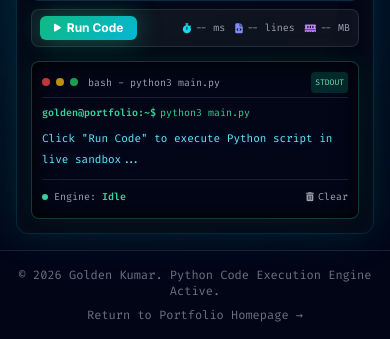
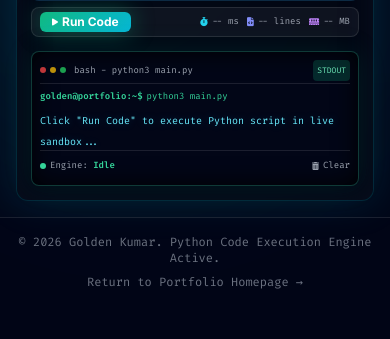
Before and after one commit to golden7667/Portfolio, a Flask app: page /simulator in a window 390 px wide. Shown: the part 676-1015 px from the top of the page. After the commit the page ends 965 px from the top, so only its background shows below. Run offline with Flask 3, Linux system fonts and the light colour scheme; parts of the project's set-up code (start-up, migrations or seed data) failed here and were passed over; some libraries are stand-ins or nearby versions.

Commit message:
style: ultra-compact simulator height (90px min-height, 3 visible rows)

```diff
--- a/templates/simulator.html
+++ b/templates/simulator.html
@@ -148,21 +148,21 @@
                         </div>
 
                         <!-- Editor Textarea & Line Numbers -->
-                        <div class="code-editor-wrapper flex flex-grow rounded-b-lg min-h-[140px]">
+                        <div class="code-editor-wrapper flex flex-grow rounded-b-lg min-h-[90px]">
                             <div id="lineNumbers" class="line-numbers">1<br>2<br>3<br>4<br>5<br>6<br>7<br>8<br>9<br>10</div>
-                            <textarea id="pythonCodeInput" class="code-editor-textarea flex-grow" rows="5" spellcheck="false"></textarea>
+                            <textarea id="pythonCodeInput" class="code-editor-textarea flex-grow" rows="3" spellcheck="false"></textarea>
                         </div>
                     </div>
 
                     <!-- Controls & Stats Footer -->
-                    <div class="mt-2 flex flex-wrap items-center justify-between gap-2 bg-white/5 p-1.5 px-2 rounded-lg border border-white/10">
-                        <button id="runCodeBtn" class="cyber-btn-glow px-3.5 py-1 rounded-md text-white font-bold text-xs flex items-center gap-1.5 active:scale-95">
-                            <i class="fas fa-play text-[9px]"></i>
+                    <div class="mt-1.5 flex flex-wrap items-center justify-between gap-1.5 bg-white/5 p-1 px-2 rounded-lg border border-white/10">
+                        <button id="runCodeBtn" class="cyber-btn-glow px-3 py-0.5 rounded-md text-white font-bold text-xs flex items-center gap-1 active:scale-95">
+                            <i class="fas fa-play text-[8px]"></i>
                             <span>Run Code</span>
-                            <span class="text-[9px] opacity-80 font-mono ml-0.5 hidden sm:inline">(Ctrl+Enter)</span>
+                            <span class="text-[8px] opacity-80 font-mono ml-0.5 hidden sm:inline">(Ctrl+Enter)</span>
                         </button>
 
-                        <div class="flex items-center gap-2.5 text-[10px] font-mono">
+                        <div class="flex items-center gap-2 text-[9px] font-mono">
                             <span id="execTimeBadge" class="text-gray-400 flex items-center gap-1">
                                 <i class="fas fa-stopwatch text-cyan-400"></i> -- ms
                             </span>
@@ -178,37 +178,37 @@
 
                 <!-- Right Pane: Live Cyber Terminal (5 cols) -->
                 <div class="lg:col-span-5 flex flex-col">
-                    <div class="terminal-box rounded-lg p-2.5 flex-grow flex flex-col justify-between min-h-[140px]">
+                    <div class="terminal-box rounded-lg p-2 flex-grow flex flex-col justify-between min-h-[90px]">
                         <!-- Terminal Window Top Bar -->
                         <div>
-                            <div class="flex items-center justify-between border-b border-white/10 pb-1 mb-1">
-                                <div class="flex items-center gap-1.5">
-                                    <span class="w-2 h-2 rounded-full bg-red-500/80 inline-block"></span>
-                                    <span class="w-2 h-2 rounded-full bg-yellow-500/80 inline-block"></span>
-                                    <span class="w-2 h-2 rounded-full bg-green-500/80 inline-block"></span>
-                                    <span class="text-[10px] font-mono text-gray-400 ml-1">bash - python3 main.py</span>
+                            <div class="flex items-center justify-between border-b border-white/10 pb-0.5 mb-0.5">
+                                <div class="flex items-center gap-1">
+                                    <span class="w-1.5 h-1.5 rounded-full bg-red-500/80 inline-block"></span>
+                                    <span class="w-1.5 h-1.5 rounded-full bg-yellow-500/80 inline-block"></span>
+                                    <span class="w-1.5 h-1.5 rounded-full bg-green-500/80 inline-block"></span>
+                                    <span class="text-[9px] font-mono text-gray-400 ml-1">bash - python3 main.py</span>
                                 </div>
                                 <span class="text-[8px] font-mono px-1 py-0.2 rounded bg-emerald-500/20 text-emerald-300">STDOUT</span>
                             </div>
 
                             <!-- Console Output -->
-                            <div id="terminalOutput" class="space-y-1 overflow-y-auto max-h-[100px] pr-1">
-                                <div class="text-[10px] font-mono text-emerald-400 flex items-center gap-1">
+                            <div id="terminalOutput" class="space-y-0.5 overflow-y-auto max-h-[60px] pr-1">
+                                <div class="text-[9px] font-mono text-emerald-400 flex items-center gap-1">
                                     <span class="terminal-prompt">golden@portfolio:~$</span>
                                     <span>python3 main.py</span>
                                 </div>
-                                <pre id="consoleLogText" class="terminal-output text-[11px] font-mono text-cyan-300">Click "Run Code" to execute Python script in live sandbox...</pre>
+                                <pre id="consoleLogText" class="terminal-output text-[10px] font-mono text-cyan-300">Click "Run Code" to execute Python script in live sandbox...</pre>
                             </div>
                         </div>
 
                         <!-- Terminal Footer Status Bar -->
-                        <div class="mt-2 pt-1.5 border-t border-white/10 flex items-center justify-between text-[10px] text-gray-400 font-mono">
-                            <div class="flex items-center gap-1.5">
+                        <div class="mt-1 pt-1 border-t border-white/10 flex items-center justify-between text-[9px] text-gray-400 font-mono">
+                            <div class="flex items-center gap-1">
                                 <span class="w-1.5 h-1.5 rounded-full bg-emerald-400 inline-block"></span>
                                 <span>Engine: <span id="terminalStatusText" class="text-emerald-400 font-semibold">Idle</span></span>
                             </div>
                             <button id="clearTerminalBtn" class="hover:text-white transition-colors flex items-center gap-1">
-                                <i class="fas fa-trash-alt text-[9px]"></i> Clear
+                                <i class="fas fa-trash-alt text-[8px]"></i> Clear
                             </button>
                         </div>
                     </div>
```
Also changed, not shown: templates/index.html (+20 -20 lines).
